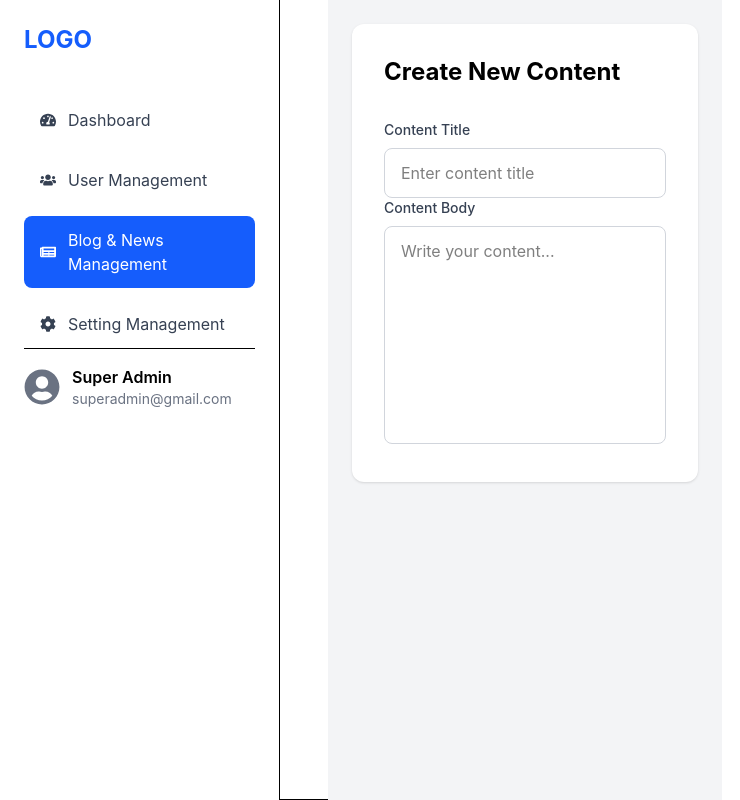
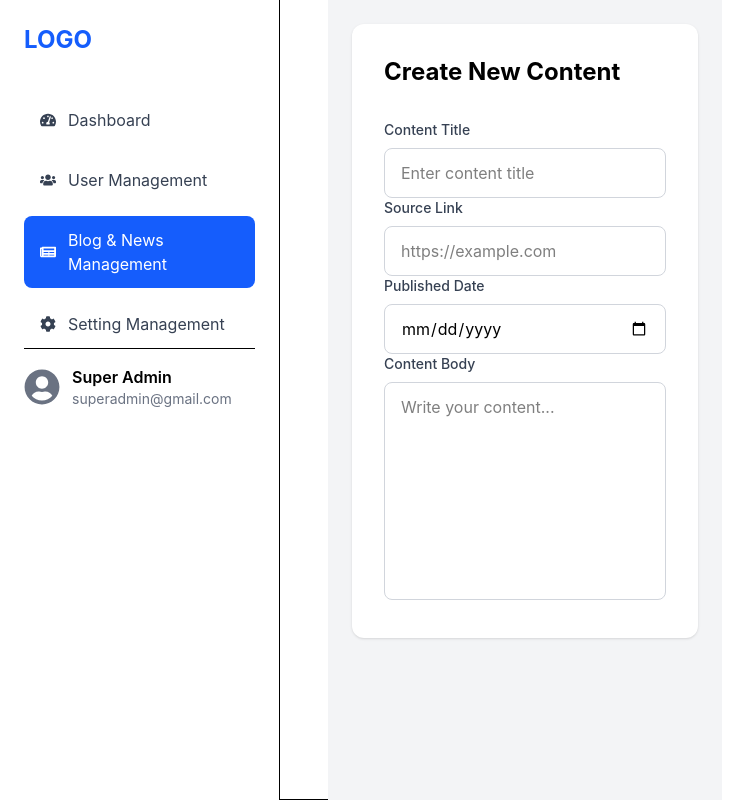
Before and after one commit to SilentFamine/MaxValid-intern-task, a React (Vite) app: page /create-content in a window 1280 px wide. Shown: the whole page, without its empty margins (0-740 px from the left). Built offline with nearby package versions, Linux system fonts and the light colour scheme.

Commit message:
Add source link and published date fields

```diff
--- a/src/pages/admin/CreateContent.jsx
+++ b/src/pages/admin/CreateContent.jsx
@@ -14,6 +14,16 @@ function CreateContent() {
         placeholder="Enter content title"
       />
 
+      <Input
+        label="Source Link"
+        placeholder="https://example.com"
+        />
+
+        <Input
+        label="Published Date"
+        type="date"
+        />
+
       <Textarea
         label="Content Body"
         placeholder="Write your content..."
```
